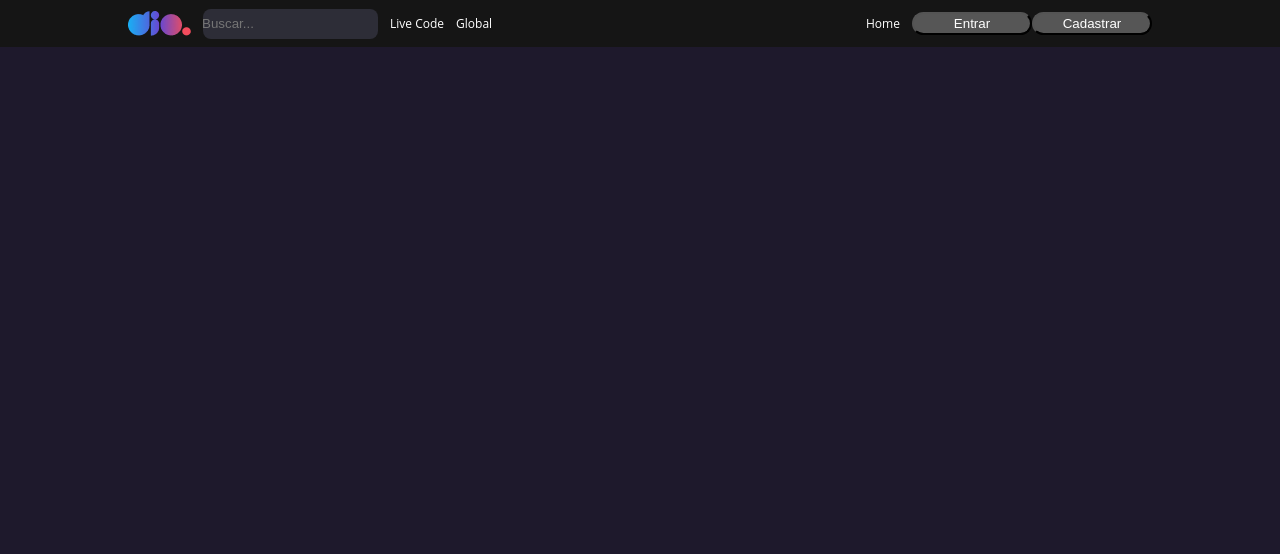
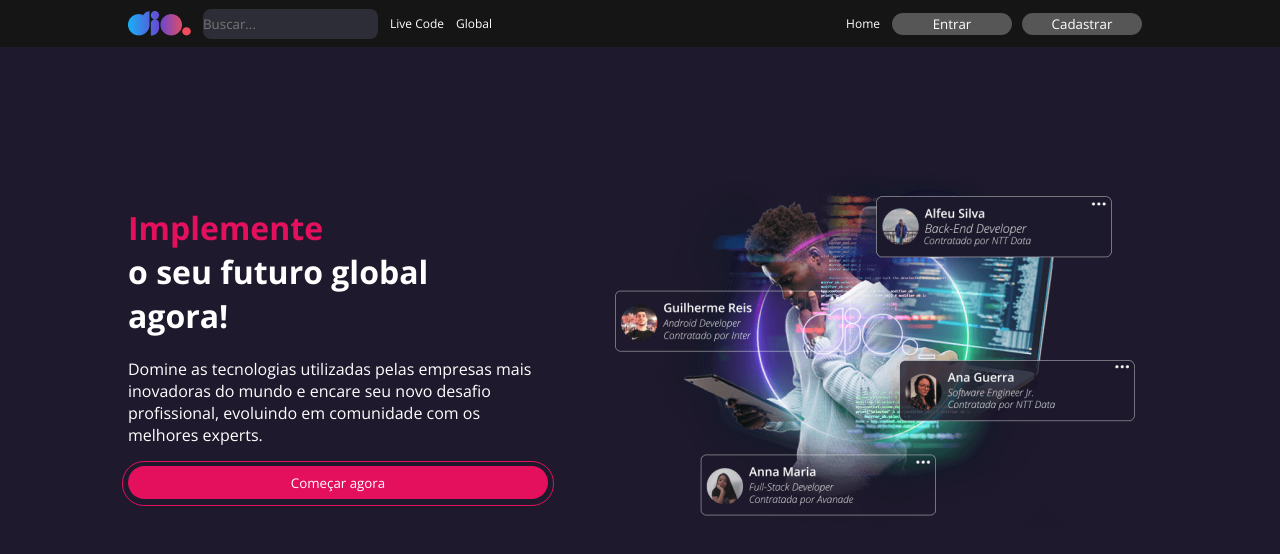
Before and after one commit to MarcosWinther/project-react-clone-dio, a React (Create React App) app: page / in a window 1280 px wide. Shown: the top 554 px of the page. Built offline with nearby package versions, Linux system fonts and the light colour scheme.

Commit message:
Implementado a tela Home

```diff
--- a/public/index.html
+++ b/public/index.html
@@ -1,5 +1,5 @@
 <!DOCTYPE html>
-<html lang="en">
+<html lang="pt-br">
   <head>
     <meta charset="utf-8" />
     <meta name="viewport" content="width=device-width, initial-scale=1" />
@@ -8,7 +8,10 @@
       name="description"
       content="Web site created using create-react-app"
     />
-    <title>React App</title>
+    <link rel="preconnect" href="https://fonts.googleapis.com">
+    <link rel="preconnect" href="https://fonts.gstatic.com" crossorigin>
+    <link href="https://fonts.googleapis.com/css2?family=Open+Sans:ital,wght@0,300;0,400;0,600;0,700;1,300;1,400;1,600;1,700&display=swap" rel="stylesheet">
+    <title>DIO</title>
   </head>
   <body>
     <noscript>You need to enable JavaScript to run this app.</noscript>
--- a/src/components/Button/styles.js
+++ b/src/components/Button/styles.js
@@ -3,11 +3,13 @@
 export const ButtonContainer = styled.button`
    background: #565656;
    border-radius: 22px;
+   border: 0;
    position: relative;
 
    color: #FFFFFF;
    padding: 2px 12px;
    min-width: 120px;
+   margin-right: 10px;
    width: 100%;
 
    ${({variant}) => variant !== 'primary' && css`
@@ -16,13 +18,18 @@
 
       background: #E4105D;
 
+      &:hover {
+         opacity: 0.6;
+         cursor: pointer;
+      }
+
       &::after {
          content: '';
          position: absolute;
          border: 1px solid #E4105D;
          top: -5px;
          left: -6px;
-         width: calc(100% - 10px);
+         width: calc(100% + 10px);
          height: calc(100% + 10px);
          border-radius: 22px;
       }
--- a/src/components/Header/styles.js
+++ b/src/components/Header/styles.js
@@ -47,7 +47,6 @@
 `
 
 export const Menu = styled.a`
-   font-family: 'Open Sans';
    font-style: normal;
    font-size: 12px;
    line-height: 25px;
@@ -57,7 +56,6 @@
 `
 
 export const MenuRight = styled.a`
-   font-family: 'Open Sans';
    font-style: normal;
    font-size: 12px;
    line-height: 25px;
--- a/src/pages/home/index.jsx
+++ b/src/pages/home/index.jsx
@@ -1,13 +1,35 @@
 import React from 'react';
 import { Link } from 'react-router-dom';
 
+import bannerImage from '../../assets/banner.png';
+
 import { Button } from '../../components/Button';
 import { Header } from '../../components/Header';
+
+import { Container, TextContent, Title, TitleHighlight} from './styles';
 
 export default function Home() {
   return (
     <>
       <Header />
+      <Container>
+        <div>
+          <Title>
+            <TitleHighlight>
+              Implemente <br />
+            </TitleHighlight>
+            o seu futuro global agora!
+          </Title>
+          <TextContent>
+            Domine as tecnologias utilizadas pelas empresas mais inovadoras do mundo e
+            encare seu novo desafio profissional, evoluindo em comunidade com os melhores experts.
+          </TextContent>
+          <Button title='Começar agora' variant='secondary' onClick={() => null} />
+        </div>
+        <div>
+          <img src={bannerImage} alt="Imagem principal" />
+        </div>
+      </Container>
     </>
   )
 }
--- /dev/null
+++ b/src/pages/home/styles.js
@@ -0,0 +1,39 @@
+import styled from "styled-components";
+
+export const Container = styled.main`
+   width: 100%;
+   max-width: 80%;
+   margin: 0 auto;
+   margin-top: 120px;
+
+   display: flex;
+   flex-direction: row;
+   justify-content: space-between;
+   align-items: center;
+`
+
+export const Title = styled.h2`
+   font-style: normal;
+   font-weight: 700;
+   font-size: 32px;
+   width: 320px;
+   margin-bottom: 20px;
+   line-height: 44px;
+
+   color: #FFFFFF;
+`
+
+export const TitleHighlight = styled.span`
+   color: #E4105D;
+`
+
+export const TextContent = styled.p`
+   font-style: normal;
+   font-weight: 400;
+   font-size: 16px;
+   width: 420px;
+   margin-bottom: 20px;
+   line-height: 22px;
+
+   color: #FFFFFF;
+`
--- a/src/styles/global.js
+++ b/src/styles/global.js
@@ -5,6 +5,7 @@
       margin: 0;
       padding: 0;
       box-sizing: border-box;
+      font-family: 'Open Sans', sans-serif;
    }
 
    body {
```
